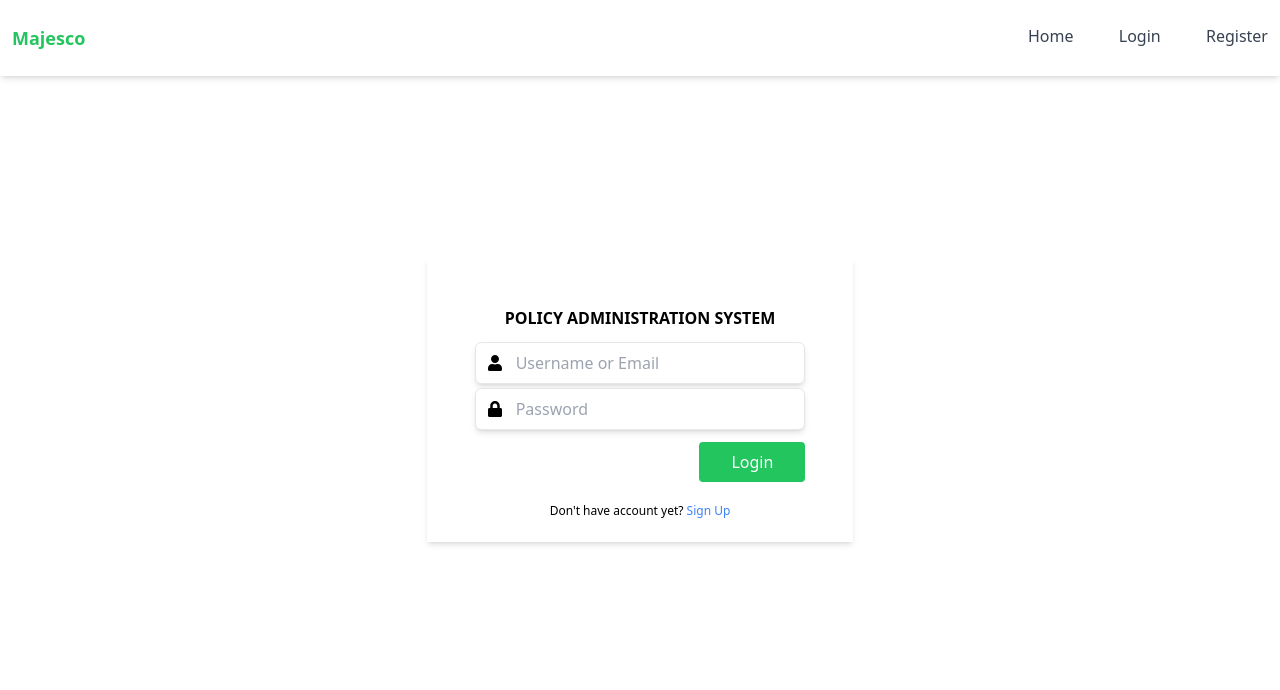
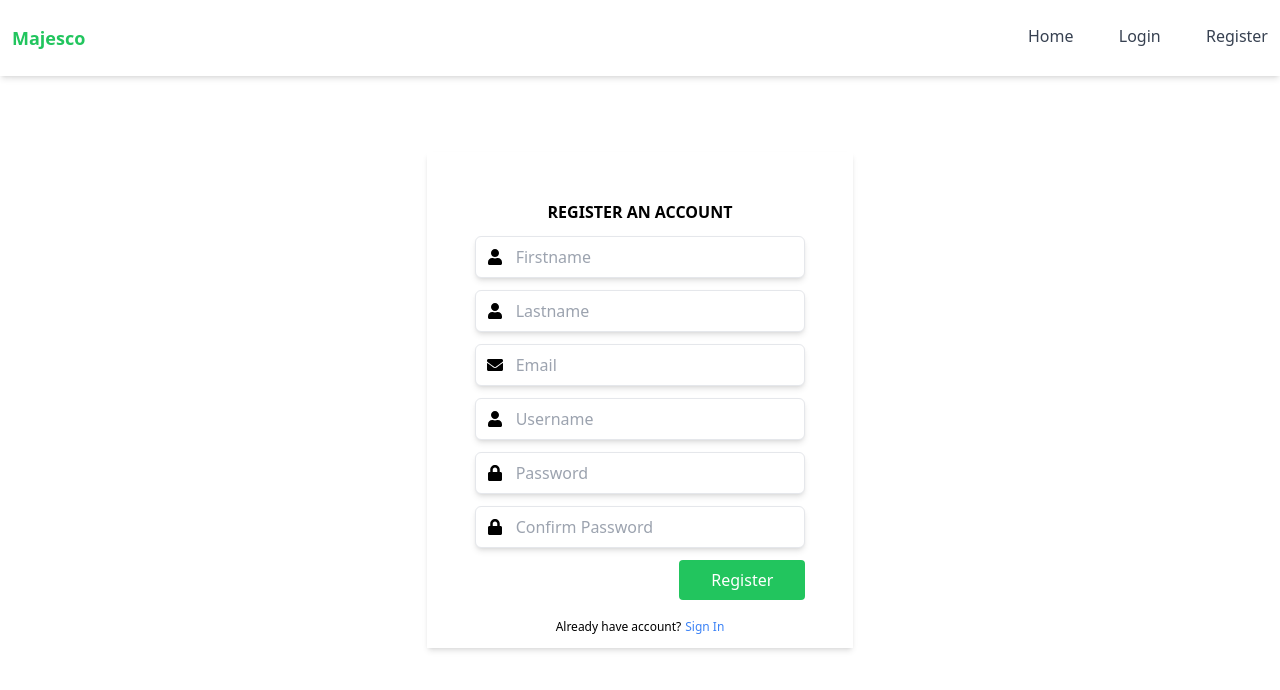
Before and after one commit to Vincexx/insurance-pas, a React (Create React App) app: page /register in a window 1280 px wide. Shown: the top 690 px of the page. Built offline with nearby package versions, Linux system fonts and the light colour scheme.

Commit message:
added register page

```diff
--- a/package.json
+++ b/package.json
@@ -10,6 +10,7 @@
     "react-dom": "^18.2.0",
     "react-icons": "^4.4.0",
     "react-router": "^6.3.0",
+    "react-router-dom": "^6.3.0",
     "react-scripts": "5.0.1",
     "web-vitals": "^2.1.4"
   },
--- a/src/App.js
+++ b/src/App.js
@@ -1,13 +1,22 @@
 import Header from "./components/Header";
 import Login from "./pages/Login";
+import { BrowserRouter, Route, Routes } from "react-router-dom";
+import Register from "./pages/Register";
+import Index from "./pages/Index";
 
 function App() {
   return (
     <>
-      <Header />
-      <div className="container mx-auto overflow-hidden">
-        <Login />
-      </div>
+      <BrowserRouter>
+        <Header />
+        <div className="container mx-auto overflow-hidden">
+          <Routes>
+            <Route path="/" element={<Index />}></Route>
+            <Route path="/login" element={<Login />}></Route>
+            <Route path="/register" element={<Register />}></Route>
+          </Routes>
+        </div>
+      </BrowserRouter>
     </>
   );
 }
--- a/src/components/Header.jsx
+++ b/src/components/Header.jsx
@@ -1,4 +1,5 @@
 import React from "react";
+import { Link } from "react-router-dom";
 
 const Header = () => {
   return (
@@ -10,9 +11,15 @@ const Header = () => {
         </div>
 
         <ul className="text-gray-700 flex justify-between w-60">
-          <li>Home</li>
-          <li>Login</li>
-          <li>Register</li>
+          <Link to={"/"}>
+            <li>Home</li>
+          </Link>
+          <Link to={"/login"}>
+            <li>Login</li>
+          </Link>
+          <Link to={"/register"}>
+            <li>Register</li>
+          </Link>
         </ul>
       </div>
     </div>
--- /dev/null
+++ b/src/pages/Index.jsx
@@ -0,0 +1,19 @@
+import React from "react";
+
+const Index = () => {
+  return (
+    <div className="text-center mt-28">
+      <h1 className="font-bold text-2xl">
+        Welcome to Automobile Insurce Policy and Claims System
+      </h1>
+      <p className="text-left">
+        Lorem ipsum dolor sit amet consectetur adipisicing elit. Ipsam harum
+        consequuntur nihil rem modi tempora iusto, quisquam praesentium dolore
+        voluptatum itaque nisi totam pariatur voluptates earum officiis amet
+        reprehenderit ea.
+      </p>
+    </div>
+  );
+};
+
+export default Index;
--- a/src/pages/Login.jsx
+++ b/src/pages/Login.jsx
@@ -1,6 +1,7 @@
 import React from "react";
 import { FaUser, FaLock } from "react-icons/fa";
 import TextBox from "../components/TextBox";
+import { Link } from "react-router-dom";
 
 const Login = () => {
   return (
@@ -32,12 +33,12 @@ const Login = () => {
             </button>
           </div>
 
-          <div className="text-center py-3">
-            <sub>
-              Don't have account yet?{" "}
-              <a href="google.com" className="text-blue-500 hover:underline">
-                Sign Up
-              </a>
+          <div className="text-center pb-3 py-6">
+            <sub className="flex justify-center">
+              <p className="mr-1">Dont have account yet? </p>
+              <Link to={"/register"}>
+                <p className="text-blue-500 hover:underline">Sign Up</p>
+              </Link>
             </sub>
           </div>
         </form>
--- /dev/null
+++ b/src/pages/Register.jsx
@@ -0,0 +1,77 @@
+import React from "react";
+import { FaUser, FaLock, FaEnvelope } from "react-icons/fa";
+import TextBox from "../components/TextBox";
+import { Link } from "react-router-dom";
+
+const Register = () => {
+  return (
+    <div className="h-screen flex items-center justify-center">
+      <div className="shadow-md pt-12 px-12 w-full md:w-1/2 lg:w-1/3">
+        <h1 className="font-bold text-center uppercase">Register an Account</h1>
+
+        <form action="" className="my-3">
+          <div className="mb-3">
+            <TextBox
+              placeholder={"Firstname"}
+              icon={<FaUser className="absolute ml-3" />}
+            />
+          </div>
+
+          <div className="mb-3">
+            <TextBox
+              placeholder={"Lastname"}
+              icon={<FaUser className="absolute ml-3" />}
+            />
+          </div>
+
+          <div className="mb-3">
+            <TextBox
+              placeholder={"Email"}
+              icon={<FaEnvelope className="absolute ml-3" />}
+            />
+          </div>
+
+          <div className="mb-3">
+            <TextBox
+              placeholder={"Username"}
+              icon={<FaUser className="absolute ml-3" />}
+            />
+          </div>
+
+          <div className="mb-3">
+            <TextBox
+              type={"password"}
+              placeholder={"Password"}
+              icon={<FaLock className="absolute ml-3" />}
+            />
+          </div>
+
+          <div className="mb-3">
+            <TextBox
+              type={"password"}
+              placeholder={"Confirm Password"}
+              icon={<FaLock className="absolute ml-3" />}
+            />
+          </div>
+
+          <div className="text-right">
+            <button className="bg-green-500 text-white px-8 py-2 rounded">
+              Register
+            </button>
+          </div>
+
+          <div className="text-center pb-3 py-6">
+            <sub className="flex justify-center">
+              <p className="mr-1">Already have account? </p>
+              <Link to={"/login"}>
+                <p className="text-blue-500 hover:underline">Sign In</p>
+              </Link>
+            </sub>
+          </div>
+        </form>
+      </div>
+    </div>
+  );
+};
+
+export default Register;
```
Also changed, not shown: 1 other file (tests, documents, lock files or other folders).
